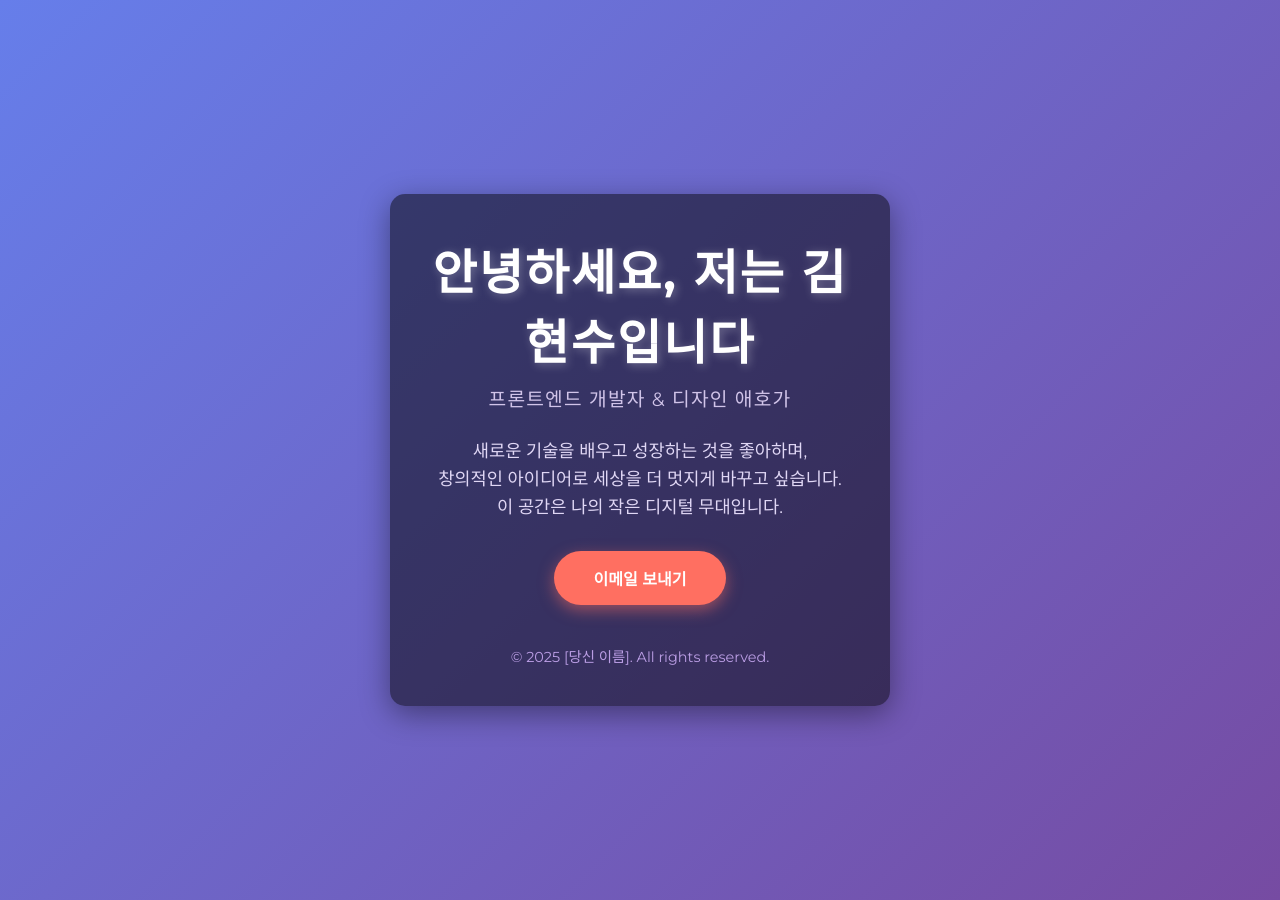
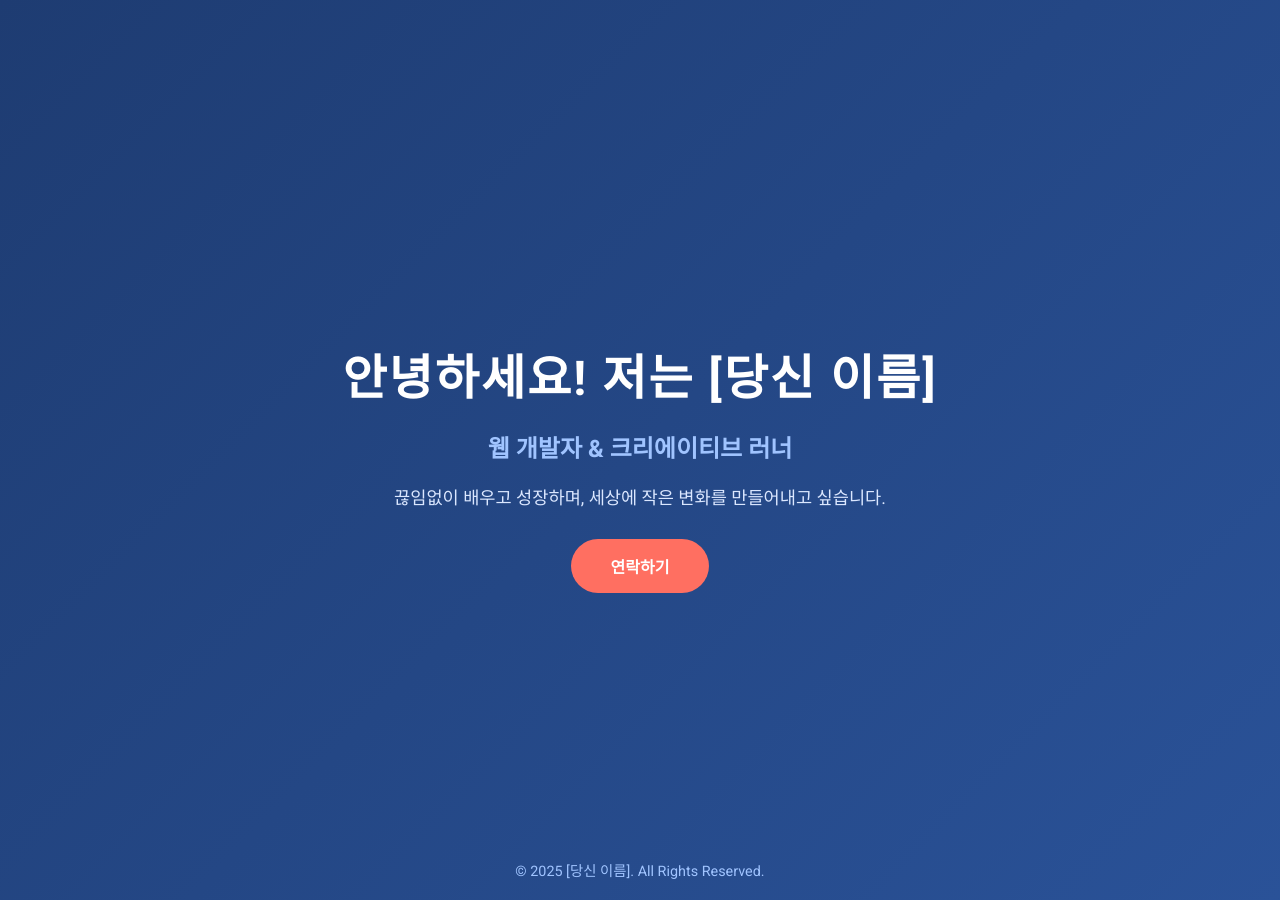
Before and after one commit to ghyeonsu151-cmd/ghyeonsu151.github.io, a Jekyll site: the page index.html, which Jekyll copies as it is, in a window 1280 px wide. Built offline with Jekyll 4.4.1, drawn with Linux system fonts in a browser that asks for light colours.

Commit message:
Update index.html

```diff
--- a/index.html
+++ b/index.html
@@ -1,101 +1,96 @@
 <!DOCTYPE html>
 <html lang="ko">
 <head>
-  <meta charset="UTF-8" />
-  <meta name="viewport" content="width=device-width, initial-scale=1" />
-  <title>나의 멋진 자기소개</title>
+<meta charset="UTF-8">
+<meta name="viewport" content="width=device-width, initial-scale=1.0">
+<title>멋진 자기소개</title>
 <style>
-    @import url('https://fonts.googleapis.com/css2?family=Montserrat:wght@400;700&display=swap');
+  @import url('https://fonts.googleapis.com/css2?family=Roboto:wght@400;700&display=swap');
 
-    * {
-      box-sizing: border-box;
+  body {
     margin: 0;
-      padding: 0;
+    font-family: 'Roboto', sans-serif;
+    background: linear-gradient(135deg, #1e3c72, #2a5298);
+    color: #fff;
+    display: flex;
+    justify-content: center;
+    align-items: center;
+    height: 100vh;
+    overflow: hidden;
   }
 
-    body {
-      font-family: 'Montserrat', sans-serif;
-      background: linear-gradient(135deg, #667eea, #764ba2);
-      color: #fff;
-      min-height: 100vh;
-      display: flex;
-      align-items: center;
-      justify-content: center;
-      padding: 20px;
+  .intro-container {
     text-align: center;
+    animation: fadeIn 2s ease forwards;
   }
 
-    .container {
-      background: rgba(0, 0, 0, 0.5);
-      padding: 40px 30px;
-      border-radius: 15px;
-      max-width: 500px;
-      box-shadow: 0 8px 30px rgba(0,0,0,0.4);
+  @keyframes fadeIn {
+    0% {opacity: 0; transform: translateY(-50px);}
+    100% {opacity: 1; transform: translateY(0);}
   }
 
   h1 {
     font-size: 3rem;
     margin-bottom: 10px;
-      font-weight: 700;
     letter-spacing: 2px;
-      text-transform: uppercase;
-      text-shadow: 2px 2px 10px rgba(255, 255, 255, 0.3);
+    animation: slideIn 1s ease forwards;
+  }
+
+  @keyframes slideIn {
+    0% {opacity: 0; transform: translateX(-100px);}
+    100% {opacity: 1; transform: translateX(0);}
   }
 
   h2 {
-      font-weight: 400;
-      margin-bottom: 25px;
-      font-size: 1.2rem;
-      color: #d1c4e9;
-      letter-spacing: 1.2px;
+    font-size: 1.5rem;
+    color: #a0c4ff;
+    margin-bottom: 20px;
+    animation: slideIn 1s ease 0.5s forwards;
+    opacity: 0;
   }
 
   p {
     font-size: 1.1rem;
-      line-height: 1.6;
-      color: #e0d7f5;
+    color: #dbe7ff;
     margin-bottom: 30px;
+    animation: fadeIn 1s ease 1s forwards;
+    opacity: 0;
   }
 
   .btn {
     display: inline-block;
+    padding: 15px 40px;
     background: #ff6f61;
+    border-radius: 50px;
     color: white;
-      font-weight: 700;
-      padding: 15px 40px;
-      font-size: 1rem;
-      border-radius: 50px;
+    font-weight: bold;
     text-decoration: none;
-      box-shadow: 0 5px 15px rgba(255,111,97,0.5);
-      transition: background 0.3s ease;
+    transition: transform 0.3s, background 0.3s;
   }
 
   .btn:hover {
     background: #ff3b2e;
-      box-shadow: 0 8px 20px rgba(255,59,46,0.7);
+    transform: scale(1.1);
   }
 
   footer {
-      margin-top: 40px;
+    position: absolute;
+    bottom: 20px;
     font-size: 0.9rem;
-      color: #bb9ee5;
+    color: #a0c4ff;
+    animation: fadeIn 1s ease 1.5s forwards;
+    opacity: 0;
   }
-
 </style>
 </head>
 <body>
-  <div class="container">
-    <h1>안녕하세요, 저는 김현수입니다</h1>
-    <h2>프론트엔드 개발자 & 디자인 애호가</h2>
-    <p>
-      새로운 기술을 배우고 성장하는 것을 좋아하며,<br />
-      창의적인 아이디어로 세상을 더 멋지게 바꾸고 싶습니다.<br />
-      이 공간은 나의 작은 디지털 무대입니다.
-    </p>
-    <a href="mailto:your.email@example.com" class="btn">이메일 보내기</a>
-    <footer>
-      &copy; 2025 [당신 이름]. All rights reserved.
-    </footer>
+  <div class="intro-container">
+    <h1>안녕하세요! 저는 [당신 이름]</h1>
+    <h2>웹 개발자 & 크리에이티브 러너</h2>
+    <p>끊임없이 배우고 성장하며,
+       세상에 작은 변화를 만들어내고 싶습니다.</p>
+    <a class="btn" href="mailto:your.email@example.com">연락하기</a>
   </div>
+  <footer>&copy; 2025 [당신 이름]. All Rights Reserved.</footer>
 </body>
 </html>
```
Lines whose indentation alone changed are shown as unchanged.
